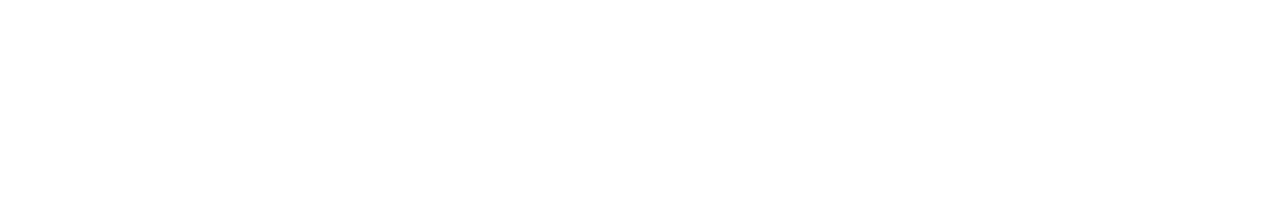
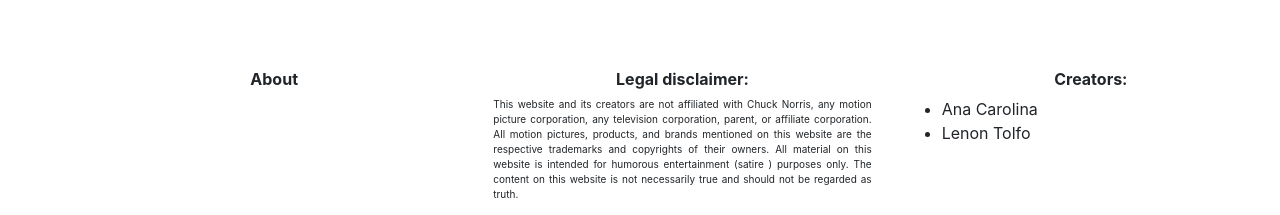
Before and after one commit to LenonTolfo/cn-jokes, a Vue app: page / in a window 1280 px wide. Shown: the part 582-797 px from the top of the page. Built offline with nearby package versions, Linux system fonts and the light colour scheme; no server answers; the HTML template or start-up script is replaced by a standard one.

Commit message:
create footer component for the layout template
#4

```diff
--- /dev/null
+++ b/src/components/Footnote.vue
@@ -0,0 +1,40 @@
+<template>
+  <footer class="row">
+    <div class="col-4 text-center ">
+      <h6 class="font-weight-bold">About</h6>
+    </div>
+    <div class="col-4 text-center disclaimer">
+      <h6 class="font-weight-bold">Legal disclaimer:</h6>
+      <p class="text-justify">
+        This website and its creators are not affiliated with Chuck Norris, any motion picture corporation, any
+        television corporation, parent, or affiliate corporation. All motion pictures, products, and brands mentioned on
+        this website are the respective trademarks and copyrights of their owners. All material on this website is
+        intended for humorous entertainment (satire ) purposes only. The content on this website is not necessarily true
+        and should not be regarded as truth.
+      </p>
+    </div>
+    <div class="col-4">
+      <h6 class="font-weight-bold text-center">Creators:</h6>
+      <ul>
+        <li>Ana Carolina</li>
+        <li>Lenon Tolfo</li>
+      </ul>
+    </div>
+  </footer>
+</template>
+
+<script>
+  export default {
+    name: "Footnote"
+  }
+</script>
+
+<style scoped>
+  .disclaimer {
+    font-size: 10px;
+  }
+  footer {
+    position: fixed;
+    bottom: 0;
+  }
+</style>
--- a/src/views/Home.vue
+++ b/src/views/Home.vue
@@ -9,6 +9,7 @@
         <Joke joke-id="new"/>
       </div>
     </div>
+    <Footnote/>
   </div>
 </template>
 
@@ -17,10 +18,12 @@
 import Navbar from "../components/Navbar";
 import Categories from "../components/Categories";
 import Joke from "../components/Joke";
+import Footnote from "../components/Footnote";
 
 export default {
   name: 'home',
   components: {
+    Footnote,
     Joke,
     Categories,
     Navbar,
```
